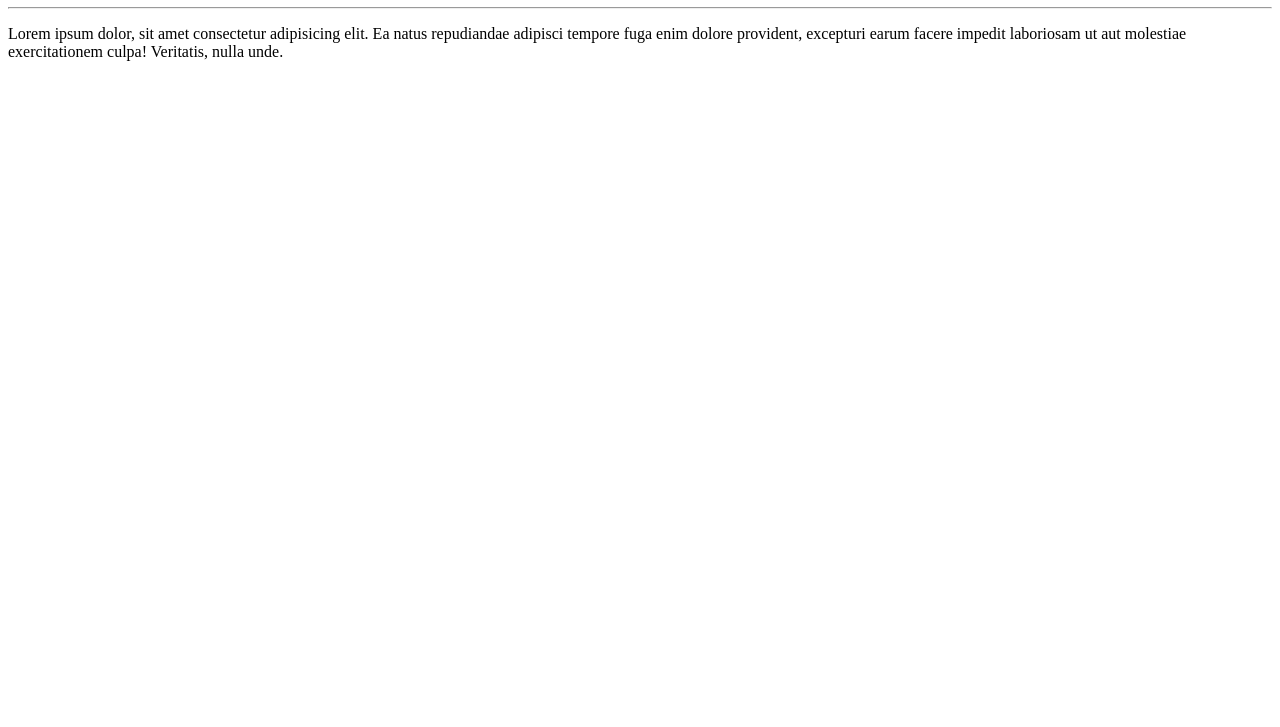
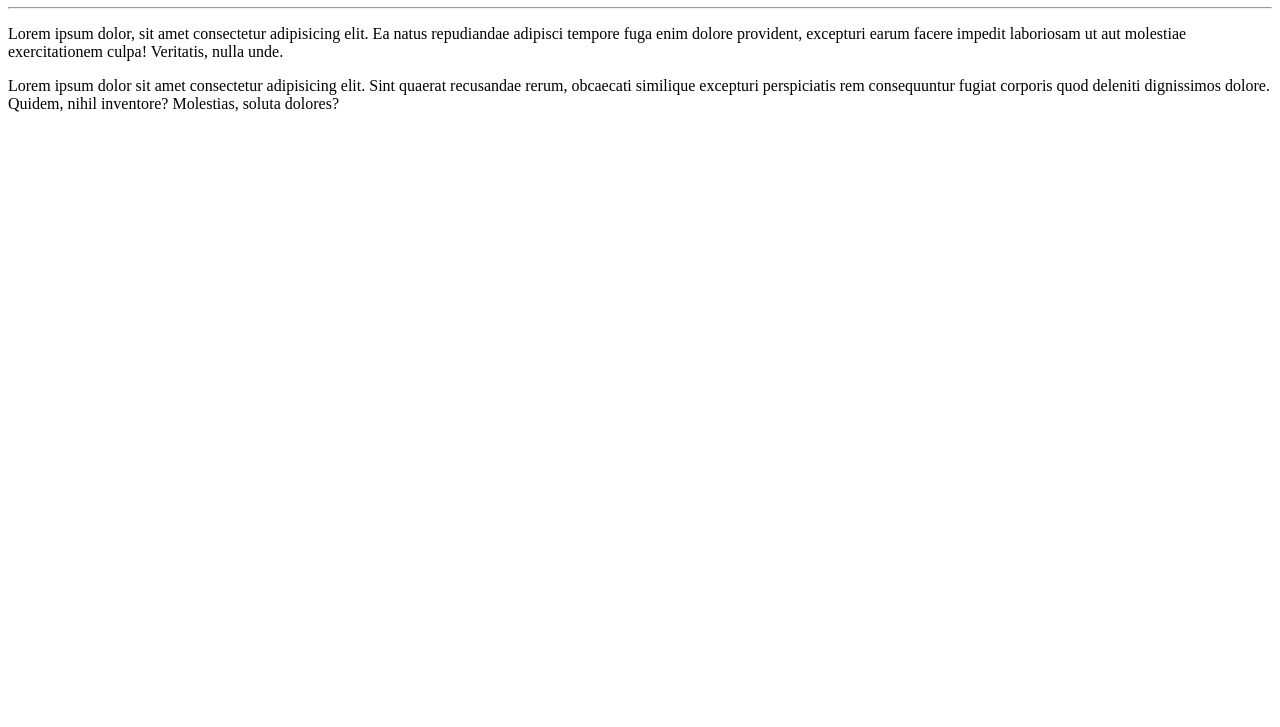
Before and after one commit to isabelbarceloss/Ola-Mundo, a plain HTML site: page site-exemplo/index.html in a window 1280 px wide. Shown: the part 73-800 px from the top of the page. Drawn offline with Linux system fonts and the light colour scheme.

Commit message:
Adicionei mais um Parágrafo

```diff
--- a/site-exemplo/index.html
+++ b/site-exemplo/index.html
@@ -9,5 +9,7 @@
     <h1>Olá, Mundo!</h1>
     <hr>
     <p>Lorem ipsum dolor, sit amet consectetur adipisicing elit. Ea natus repudiandae adipisci tempore fuga enim dolore provident, excepturi earum facere impedit laboriosam ut aut molestiae exercitationem culpa! Veritatis, nulla unde.</p>
+
+    <p>Lorem ipsum dolor sit amet consectetur adipisicing elit. Sint quaerat recusandae rerum, obcaecati similique excepturi perspiciatis rem consequuntur fugiat corporis quod deleniti dignissimos dolore. Quidem, nihil inventore? Molestias, soluta dolores?</p>
 </body>
 </html>
```
